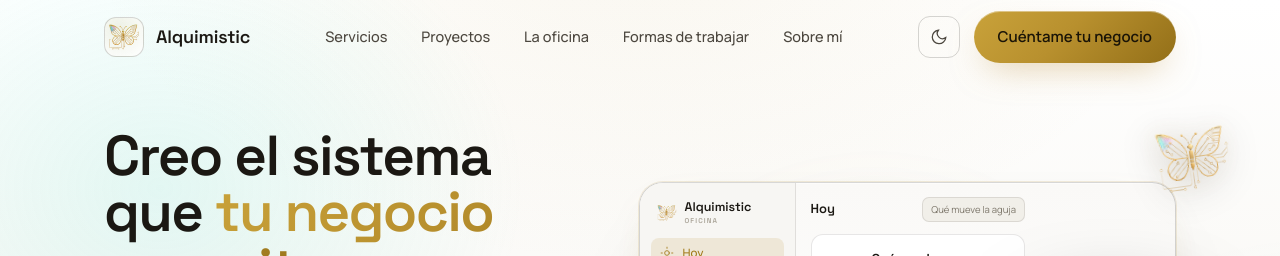
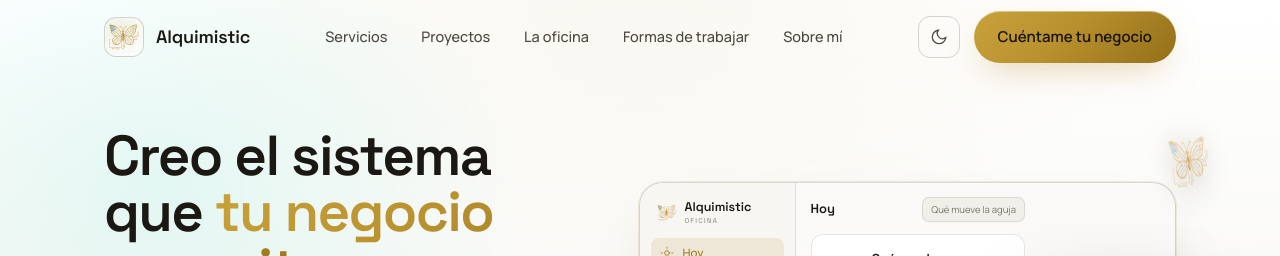
Before and after one commit to Camimartinez21/alquimistic-landing, a plain HTML site: page index.html in a window 1280 px wide. Shown: the top 256 px of the page. Drawn offline with Linux system fonts and the light colour scheme.

Commit message:
Mariposa más chica, vuelo más lento, curva suave y zigzag
Pedido de Cami: 20% más chica, más lenta y suave, curva menos marcada y
"más mariposa". El vuelo dura ~2,9 s sobre una curva suave, con un zigzag
y balanceo que nacen al centro del recorrido, y aleteo más rápido.

Co-Authored-By: Claude Opus 5.5 <noreply@anthropic.com>

```diff
--- a/app.js
+++ b/app.js
@@ -176,29 +176,34 @@
       }
       var b = destino(spot);
       var dx = b.x - a.x, dy = b.y - a.y;
-      var vaiven = (dx === 0 ? 1 : Math.sign(dx)) * Math.max(40, Math.abs(dx) * 0.18);
       var vh = window.innerHeight;
-      // Sube en arco si hay cielo arriba; si está pegada al borde, baja en
-      // picada y vuelve a subir (como vuela una mariposa de verdad).
-      var alto = Math.min(a.y, b.y) - 90 - Math.abs(dx) * 0.12;
-      var ola = -18;
-      if (alto < 110) { alto = Math.max(a.y, b.y) + 120 + Math.abs(dx) * 0.1; ola = 22; }
-      alto = Math.max(80, Math.min(alto, vh * 0.72));
-      var p1 = { x: a.x + dx * 0.28 - vaiven * 0.4, y: alto - ola, rot: a.rot - 16 * Math.sign(dx || 1) };
-      var p2 = { x: a.x + dx * 0.62 + vaiven, y: alto + ola, rot: b.rot + 14 * Math.sign(dx || 1) };
-      var p3 = { x: b.x - vaiven * 0.25, y: b.y - 34, rot: b.rot - 6 };
+      var dir = dx === 0 ? 1 : Math.sign(dx);
+      // Curva suave: un arco delicado hacia arriba; si no hay cielo arriba,
+      // una bajada leve. El control de la curva va un poco corrido (vaivén).
+      var cy = Math.min(a.y, b.y) - 50 - Math.abs(dx) * 0.06;
+      if (cy < 100) cy = Math.max(a.y, b.y) + 60 + Math.abs(dx) * 0.04;
+      cy = Math.max(80, Math.min(cy, vh * 0.7));
+      var cx = (a.x + b.x) / 2 + dir * Math.min(60, Math.abs(dx) * 0.1);
+
+      // Recorre la curva con un zigzag suave (más vivo al centro, quieto en
+      // los extremos) y un balanceo de alas, como vuela una mariposa.
+      var frames = [], N = 16;
+      for (var i = 0; i <= N; i++) {
+        var t = i / N, u = 1 - t;
+        var x = u * u * a.x + 2 * u * t * cx + t * t * b.x;
+        var y = u * u * a.y + 2 * u * t * cy + t * t * b.y;
+        var vivo = Math.sin(Math.PI * t);               // 0 en las puntas, 1 al centro
+        y += Math.sin(t * Math.PI * 6) * 10 * vivo;      // sube y baja
+        x += Math.sin(t * Math.PI * 3) * 7 * vivo;       // se mece de lado
+        var rot = a.rot + (b.rot - a.rot) * t + Math.sin(t * Math.PI * 4) * 9 * vivo;
+        frames.push({ transform: tf({ x: x, y: y, rot: rot }) });
+      }
 
       if (volando) volando.cancel();
       fly.classList.remove("is-perched");
       fly.classList.add("is-flying");
       fly.style.transition = "none";
-      volando = fly.animate([
-        { transform: tf(a) },
-        { transform: tf(p1), offset: 0.32 },
-        { transform: tf(p2), offset: 0.64 },
-        { transform: tf(p3), offset: 0.86 },
-        { transform: tf(b) }
-      ], { duration: 1900, easing: "cubic-bezier(.45,.05,.3,1)", fill: "forwards" });
+      volando = fly.animate(frames, { duration: 2900, easing: "cubic-bezier(.37,0,.25,1)", fill: "forwards" });
       pos = b;
       volando.onfinish = function () {
         fly.style.transform = tf(b);
--- a/styles-marca.css
+++ b/styles-marca.css
@@ -225,3 +225,12 @@ html, body { overflow-x: hidden; }
 /* Mariposa guía: vuela lento entre secciones (1,7 s) y, ya posada,
    acompaña a su elemento con un seguimiento corto y suave */
 .fly-butterfly.is-perched { transition: transform .35s cubic-bezier(.22,.61,.36,1); }
+
+/* Mariposa guía 20% más chica (antes clamp(56px, 6.4vw, 94px)) y con aleteo
+   más rápido y marcado mientras vuela */
+.fly-butterfly { width: clamp(45px, 5.1vw, 75px); }
+.fly-butterfly.is-flying img { animation: aleteo .3s ease-in-out infinite; }
+@keyframes aleteo {
+  0%, 100% { transform: scaleX(1) translateY(0); }
+  50% { transform: scaleX(.66) translateY(-2px); }
+}
```
